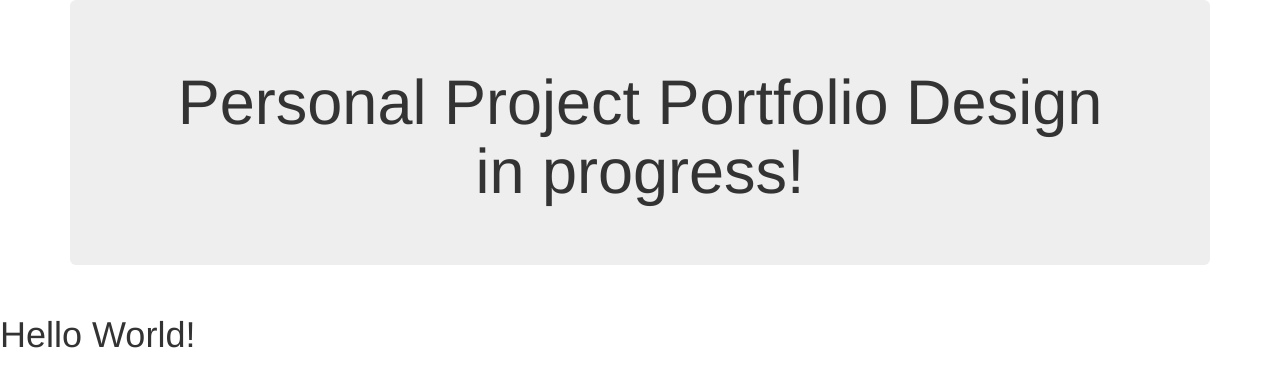
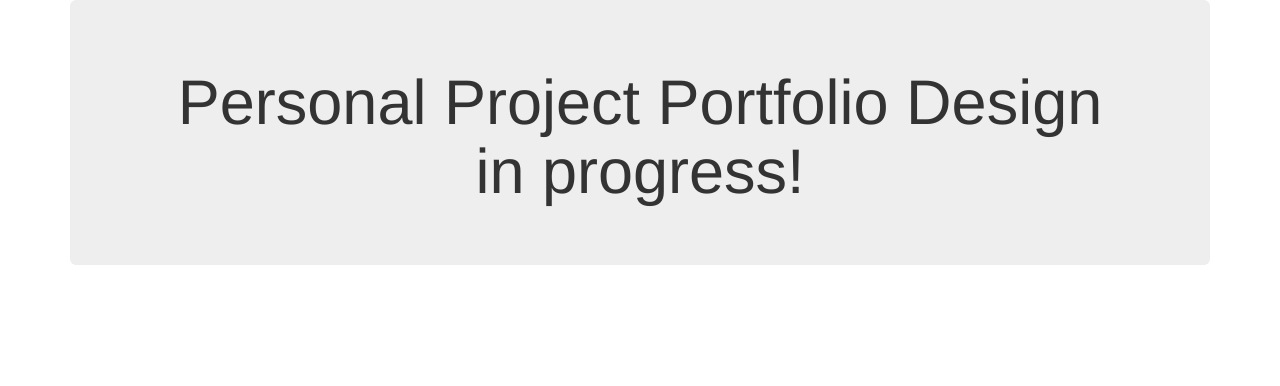
Before and after one commit to tysonwilliams/tysonwilliams.github.io, a website: page public/index.html in a window 1280 px wide. Drawn offline with nearby package versions, Linux system fonts and the light colour scheme; some packages are replaced by stand-ins of ours; a script that the page names is missing.

Commit message:
removing test hello world

```diff
--- a/public/index.html
+++ b/public/index.html
@@ -9,10 +9,6 @@
 
     <div class="container">
         <div ng-view></div>
-    </div>
-
-    <div>
-        <h1>Hello World!</h1>
     </div>
 
     <!-- Third Party -->
```
